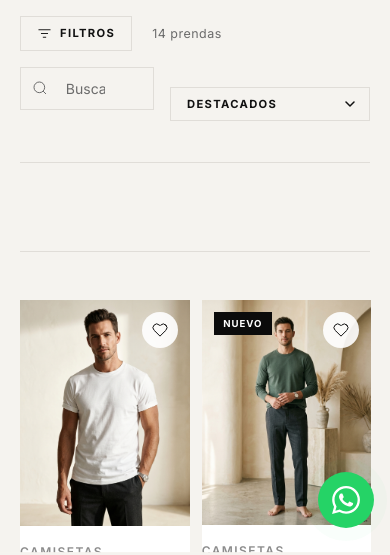
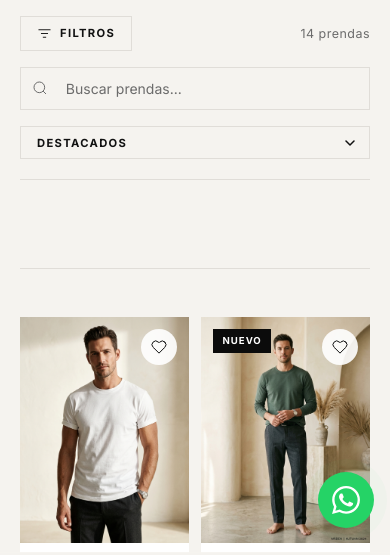
Before and after one commit to alexanderst2005-lab/TIENDAONLINE, a plain HTML site: page catalogo.html in a window 390 px wide. Shown: the part 292-847 px from the top of the page. Drawn offline with nearby package versions, Linux system fonts and the light colour scheme.

Commit message:
Fix UI responsive bugs and cart flash

```diff
--- a/css/animations.css
+++ b/css/animations.css
@@ -232,13 +232,7 @@
   to   { transform: translateX(100%); }
 }
 
-.cart-sidebar {
-  animation: slideInRight 0.35s cubic-bezier(0.16, 1, 0.3, 1);
-}
-
-.cart-sidebar.closing {
-  animation: slideOutRight 0.3s cubic-bezier(0.7, 0, 1, 1) forwards;
-}
+/* Cart sidebar uses transitions defined in components.css */
 
 /* Cart overlay fade */
 .cart-overlay {
--- a/css/components.css
+++ b/css/components.css
@@ -2810,6 +2810,45 @@
     gap: var(--space-4);
   }
 
+  .card-name {
+    font-size: 1rem;
+    margin-bottom: var(--space-1);
+  }
+
+  .card-price {
+    font-size: 0.95rem;
+  }
+
+  .card-actions {
+    display: none !important;
+  }
+
+  .catalog-toolbar {
+    flex-direction: column;
+    align-items: stretch;
+    gap: var(--space-4);
+  }
+
+  .catalog-toolbar-left {
+    justify-content: space-between;
+    width: 100%;
+  }
+
+  .catalog-toolbar-right {
+    flex-direction: column;
+    align-items: stretch;
+    width: 100%;
+  }
+
+  .catalog-search-wrap {
+    max-width: 100%;
+    margin-bottom: 0;
+  }
+
+  .sort-select {
+    width: 100%;
+  }
+
   .featured-grid {
     grid-template-columns: 1fr;
   }
```
